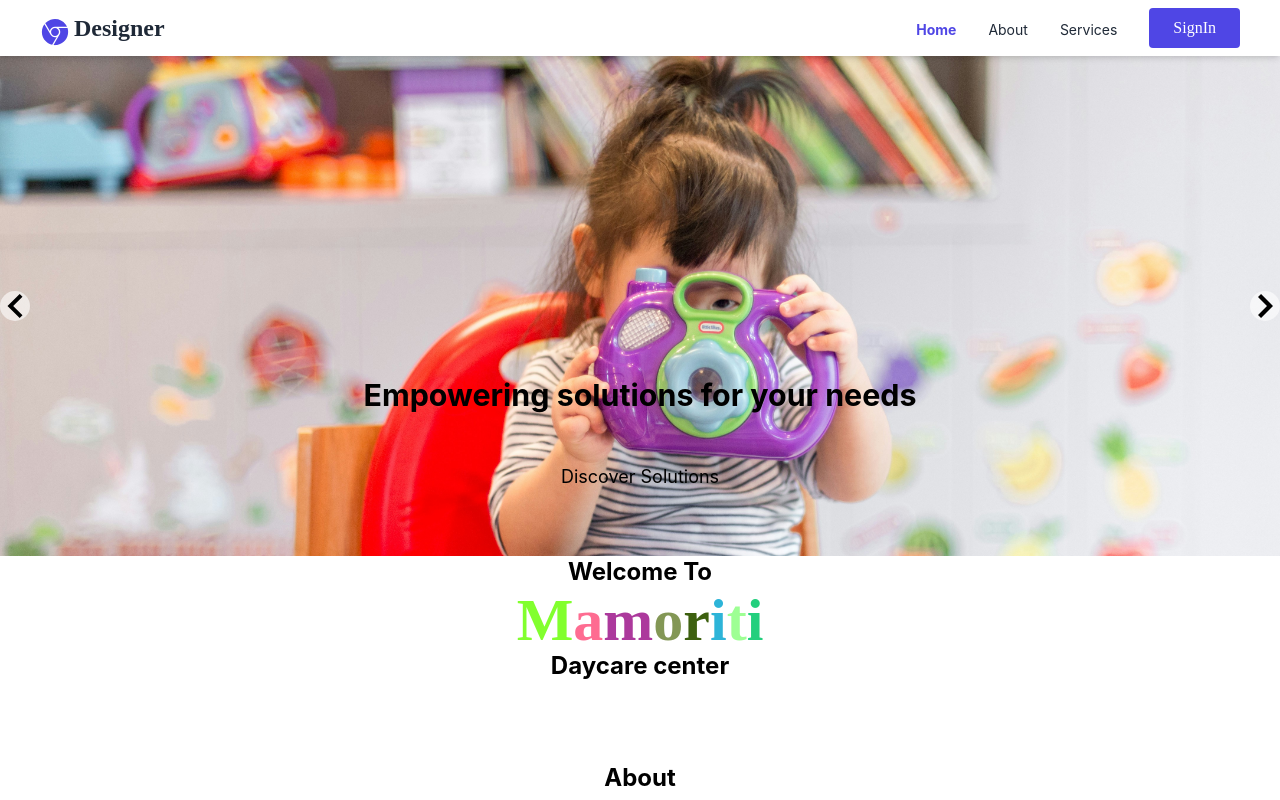
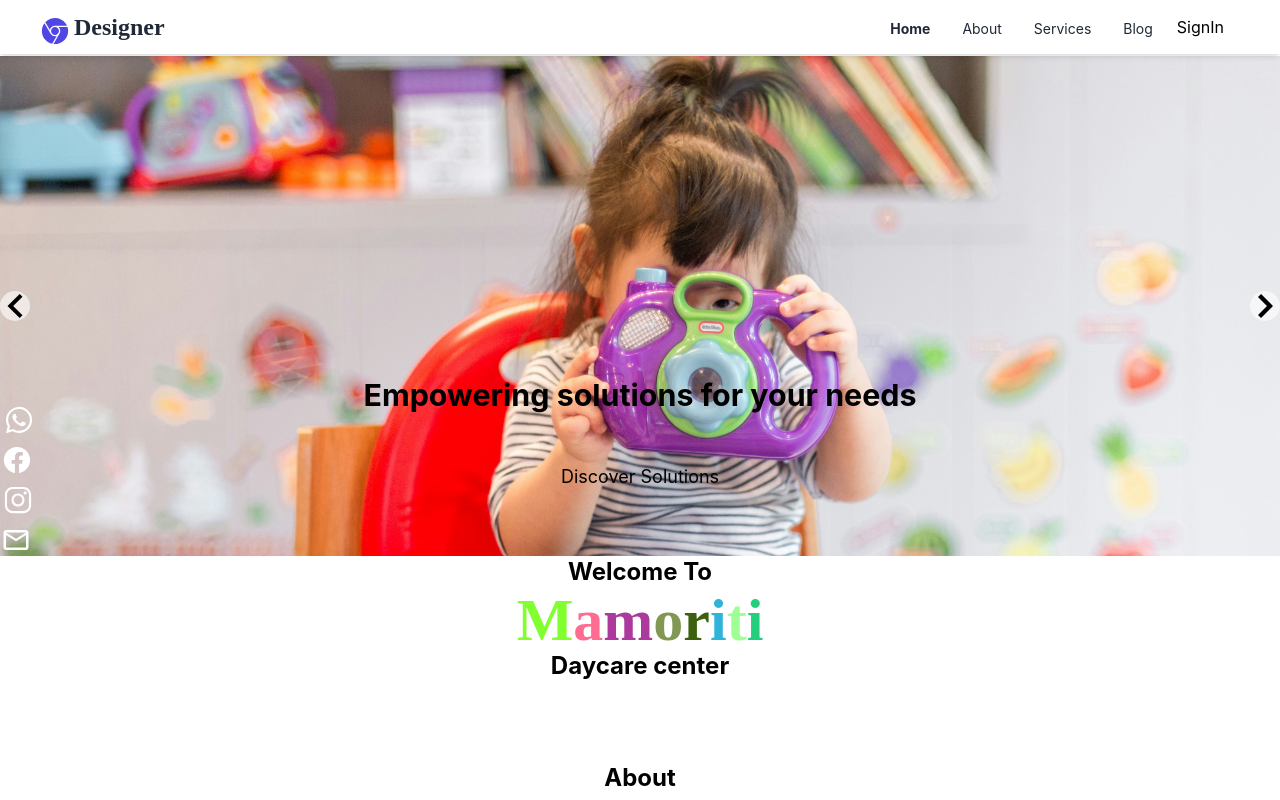
Before and after one commit to LesegoLSG/DayCare-Web, a React (Create React App) app in the folder FrontEnd/: page / in a window 1280 px wide. Shown: the top 800 px of the page. Built offline with nearby package versions, Linux system fonts and the light colour scheme; grey boxes are pictures that could not be loaded.

Commit message:
Added social links as a fixed sidebar

```diff
--- a/FrontEnd/src/Components/NavBar/NavBar.js
+++ b/FrontEnd/src/Components/NavBar/NavBar.js
@@ -4,7 +4,8 @@ import { IoMenu, IoCloseCircleOutline } from "react-icons/io5";
 import { MdEmail } from "react-icons/md";
 import { FaPhoneAlt } from "react-icons/fa";
 import { FaFacebook } from "react-icons/fa";
-import { IoLogoWhatsapp } from "react-icons/io";
+import { IoLogoFacebook, IoLogoWhatsapp, IoLogoInstagram } from "react-icons/io5";
+import { MdOutlineMailOutline } from "react-icons/md";
 import { useLocation, useNavigate } from 'react-router-dom';
 import LessLog from '../../Assets/LessLogo.png';
 
@@ -19,7 +20,7 @@ const NavBar = () => {
     const [activeSection, setActiveSection] = useState('home'); // Initialize with 'hero'
 
 
-    const sections = ['home', 'about', 'services'];
+    const sections = ['home', 'about', 'services', 'blog'];
 
     // Function to set active section based on URL hash
     const setActiveSectionFromURL = () => {
@@ -54,10 +55,10 @@ const NavBar = () => {
     };
 
     return (
-        <div className="shadow-md w-full fixed top-0 left-0 z-10">
+        <div className=" shadow-md shadow-secondary w-full fixed top-0 left-0 z-10">
 
 
-            <div className="md:flex items-center justify-between bg-white py-2 md:px-10 px-7 ">
+            <div className="bg-white md:flex items-center justify-between  py-2 md:px-10 px-7 ">
                 <div className="font-bold text-2xl cursor-pointer flex items-center font-[poppins] text-gray-800 overflow-hidden">
                     <span className="text-3xl text-indigo-600 mr-1 pt-2">
                         <IoLogoChrome />
@@ -83,18 +84,44 @@ const NavBar = () => {
                                 smooth={true}
                                 duration={500}
                                 // offset={-80}
-                                className={`text-gray-800 text-sm hover:text-gray-400 duration-500 cursor-pointer ${activeSection === section ? 'font-bold text-indigo-600' : ''}`}
+                                className={`text-gray-800 text-sm hover:text-gray-400 duration-500 cursor-pointer ${activeSection === section ? 'font-bold text-action' : ''}`}
                                 onClick={() => handleNavigateActive(section)}
                             >
                                 {section.charAt(0).toUpperCase() + section.slice(1)}
                             </ScrollLink>
                         </li>
                     ))}
-                    <button className="bg-indigo-600 text-white font-[poppins] py-2 px-6 rounded md:ml-8 hover:bg-indigo-400 duration-500"
+                    <button className="px-4 py-1 ml-2"
                         onClick={() => navigate('/login')}
                     >
                         SignIn
                     </button>
+                </ul>
+            </div>
+
+            <div className="flex fixed flex-col top-1/2 left-0">
+                <ul>
+                    <li className="w-[130px] h-[40px] flex flex-col justify-center items-center ml-[-95px]  hover:ml-[0px] duration-300">
+                        <a className="bg-action flex justify-center items-center w-full text-white rounded-r-lg" href="https://wa.me/0640373089" target="_blank" rel="noopener noreferrer">
+                            <h4 className="mr-[20px]">WhatsApp</h4> <IoLogoWhatsapp size={30} />
+                        </a>
+                    </li>
+
+                    <li className="w-[130px] h-[40px] flex flex-col justify-center items-center ml-[-95px]  hover:ml-[0px] duration-300">
+                        <a className="bg-action flex justify-center items-center w-full text-white rounded-r-lg" href="https://www.facebook.com/lesego.mhlongo.3" target="_blank" rel="noopener noreferrer">
+                            <h4 className="mr-[20px]">Facebook</h4> <IoLogoFacebook size={30} />
+                        </a>
+                    </li>
+                    <li className="w-[130px] h-[40px] flex flex-col justify-center items-center ml-[-95px]  hover:ml-[0px] duration-300">
+                        <a className="bg-action flex justify-center items-center w-full text-white rounded-r-lg" href="mailto:lesegomhlongo78@gmail.com">
+                            <h4 className="mr-[20px]">Instagram</h4> <IoLogoInstagram size={30} />
+                        </a>
+                    </li>
+                    <li className="w-[130px] h-[40px] flex flex-col justify-center items-center ml-[-95px]  hover:ml-[0px] duration-300">
+                        <a className="bg-action flex justify-center items-center w-full text-white rounded-r-lg" href="mailto:lesegomhlongo78@gmail.com">
+                            <h4 className="mr-[20px] pr-8">Email</h4> <MdOutlineMailOutline size={30} />
+                        </a>
+                    </li>
                 </ul>
             </div>
 
```
